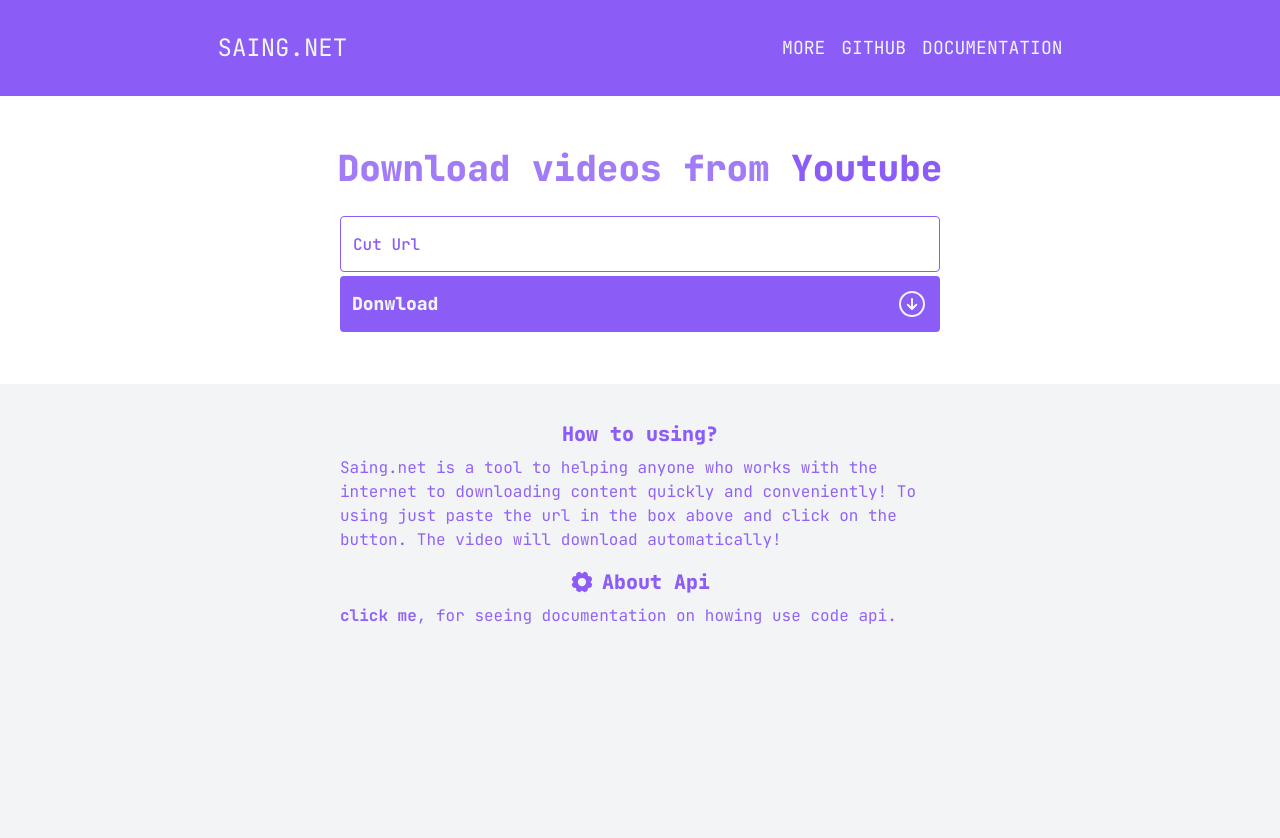
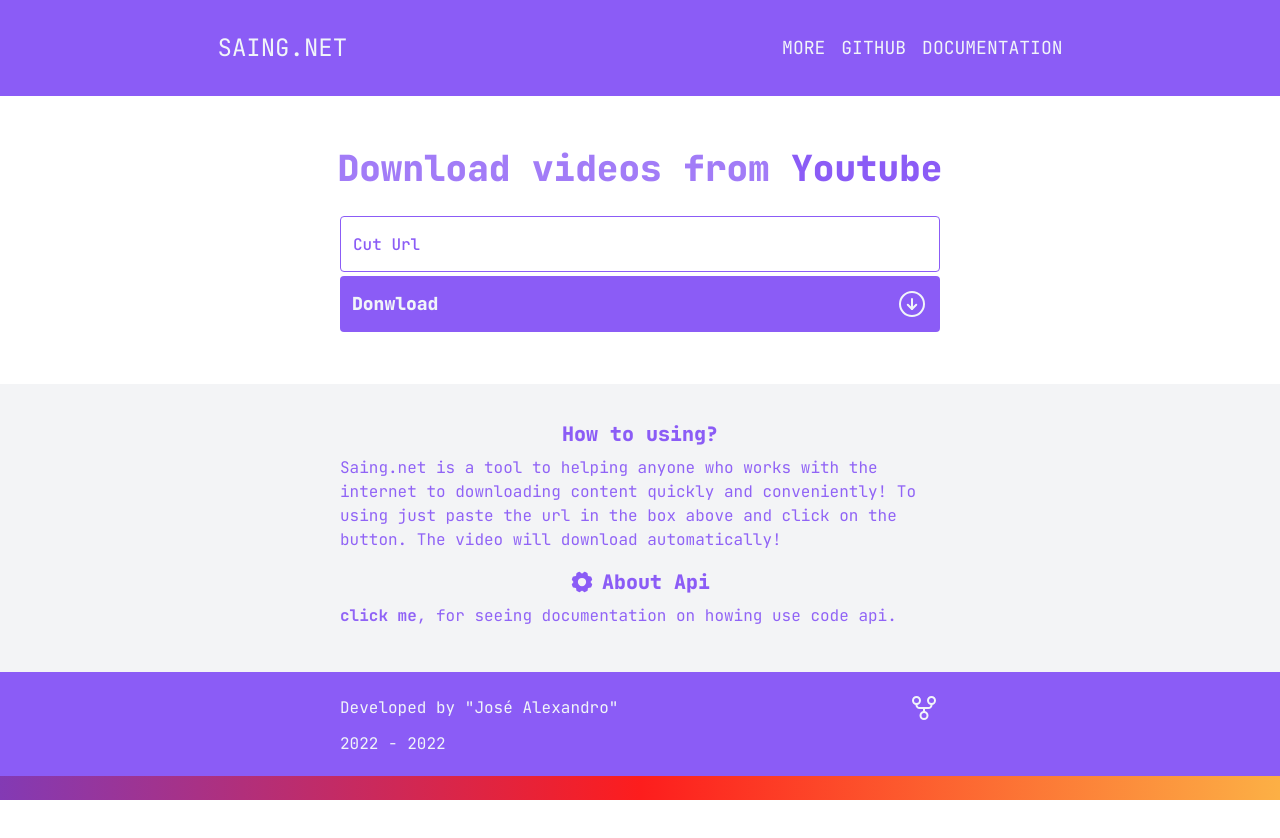
Before and after one commit to jsalexsandro/saing, a Next.js app: page / in a window 1280 px wide. Shown: the top 838 px of the page. After the commit the page ends 800 px from the top, so only its background shows below. Built offline with nearby package versions, Linux system fonts and the light colour scheme.

Commit message:
fix:Added animation in Button

```diff
--- /dev/null
+++ b/src/components/Footer.tsx
@@ -0,0 +1,27 @@
+import { GitFork } from "phosphor-react";
+
+export function Footer(){
+  const year = new Date().getFullYear(); // year
+
+  return (
+    <footer className="sm:items-center w-full h-auto text-slate-100 bg-violet-500 flex flex-col p-4">
+      <div className="sm:w-[600px]">
+        <div className="flex items-center justify-between py-1">
+          <p >
+            Developed by "José Alexandro"
+          </p>
+          <span>
+            <a>
+              <GitFork size={ 32 }/>
+            </a>
+          </span>
+        </div>
+        <div className="py-1">
+          <p>
+            2022 - { year }
+          </p>
+        </div>
+      </div>
+    </footer>
+  )
+}
--- a/src/components/Form.tsx
+++ b/src/components/Form.tsx
@@ -1,6 +1,13 @@
+import { useState } from "react";
 import { ArrowCircleDown } from "phosphor-react";
+import { RotateButton } from "../scripts/RotateButton";
 
 export function Form(){
+  const [isRotate, setRotate] = useState<boolean>(false);
+  function onClick(){
+    RotateButton(isRotate, setRotate); // Animte Button
+  }
+
   return (
     <section className="w-full bg-white font-extrabold flex items-center flex-col gap-7 justify-center h-72">
       <div className="w-full h-auto">
@@ -10,9 +17,9 @@
       </div>
       <div className="flex items-center justify-center flex-col gap-1">
         <input placeholder="Cut Url" className="sm:w-[600px] placeholder:text-violet-500 focus:border-violet-700 font-medium text-violet-500 w-[calc(100vw_-_32px)] outline-none indent-3 h-14 rounded border border-violet-500" />
-        <button className="sm:w-[600px] hover:bg-violet-700 text-lg w-[calc(100vw_-_32px)] h-14 rounded bg-violet-500 flex items-center justify-between">
+        <button onClick={ onClick } className="sm:w-[600px] hover:bg-violet-700 text-lg w-[calc(100vw_-_32px)] h-14 rounded bg-violet-500 flex items-center justify-between">
           <p className="px-3 text-slate-100"> Donwload </p>
-          <div className="flex items-center justify-center px-3">
+          <div id="icon" className="flex items-center justify-center px-3">
             <ArrowCircleDown size={32} className="text-slate-100" />
           </div>
         </button>
--- a/src/components/Section.tsx
+++ b/src/components/Section.tsx
@@ -2,7 +2,7 @@
 
 export function Section(){
   return (
-    <section className="max-sm:flex items-center justify-center flex-wrap py-8">
+    <section className="max-sm:flex w-full h-auto items-center justify-center py-8 flex-wrap">
       <article className="px-4 py-1 block">
         <h2 className="sm:text-center text-violet-500 font-extrabold text-xl">
           How to using?
--- a/src/pages/index.tsx
+++ b/src/pages/index.tsx
@@ -4,6 +4,7 @@
 import { MenuInfoProvider } from "../hooks/useInfoMenu";
 import { Menu } from "../components/Menu";
 import { Section } from "../components/Section";
+import { Footer } from "../components/Footer";
 
 export default function Index(){
   return (
@@ -12,10 +13,11 @@
         <Header/>
         <Menu/>
       </MenuInfoProvider>
-      <main className="w-full h-screen bg-gray-100">
+      <main className="w-full h-auto  bg-gray-100">
         <Form/>
         <Section />
       </main>
+      <Footer/>
     </Fragment>
   )
 }
--- /dev/null
+++ b/src/scripts/RotateButton.ts
@@ -0,0 +1,16 @@
+export const RotateButton = (is:boolean, set:(value:any) => any) => {
+  const icon = document.getElementById('icon') as HTMLDivElement;
+  const time = 400 // time in milliseconds
+
+  if (is == false){
+    icon.style.transition = `${time}ms`
+    icon.style.transform = 'rotate(359deg)'
+    set(true);
+  }
+  setTimeout(() => {
+    icon.style.transition = "0s"
+    icon.style.transform = 'rotate(0deg)'
+    set(false)
+  }, time)
+
+}
```
